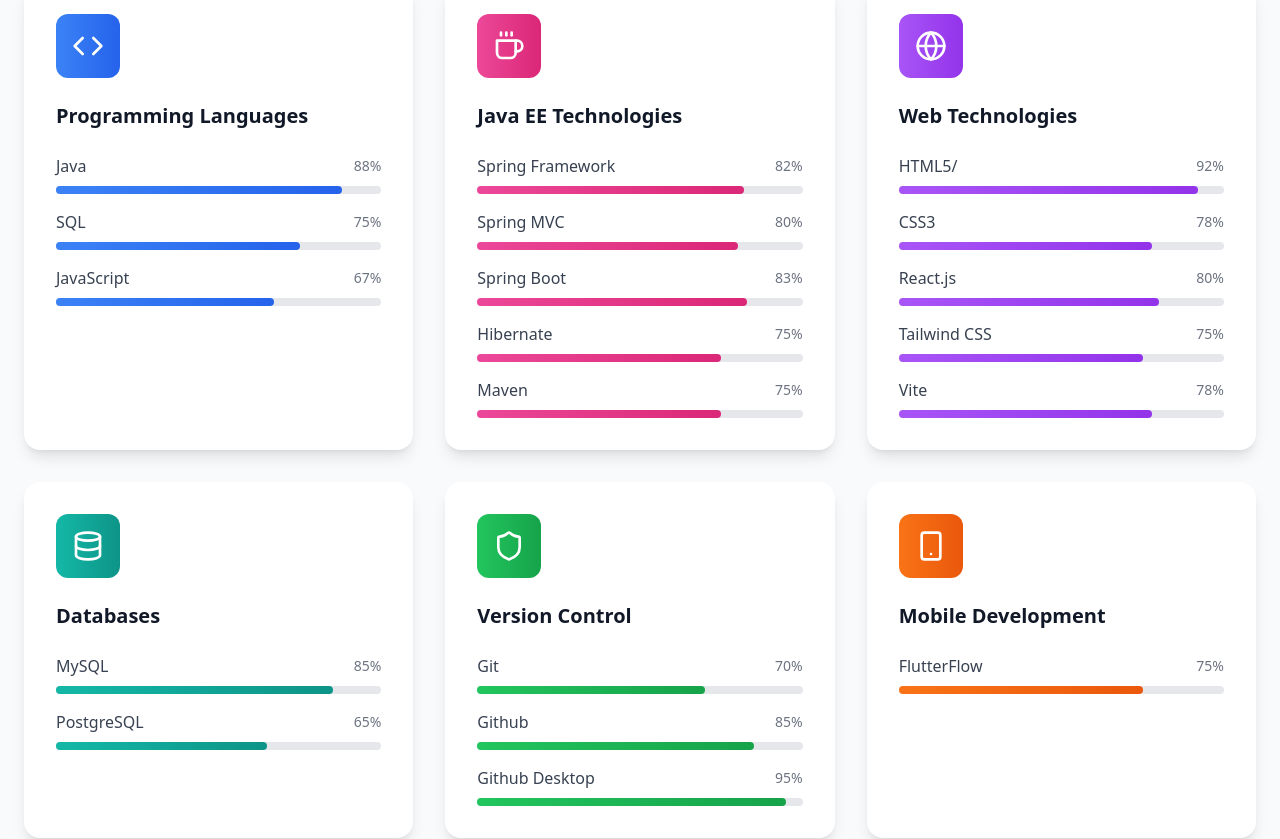
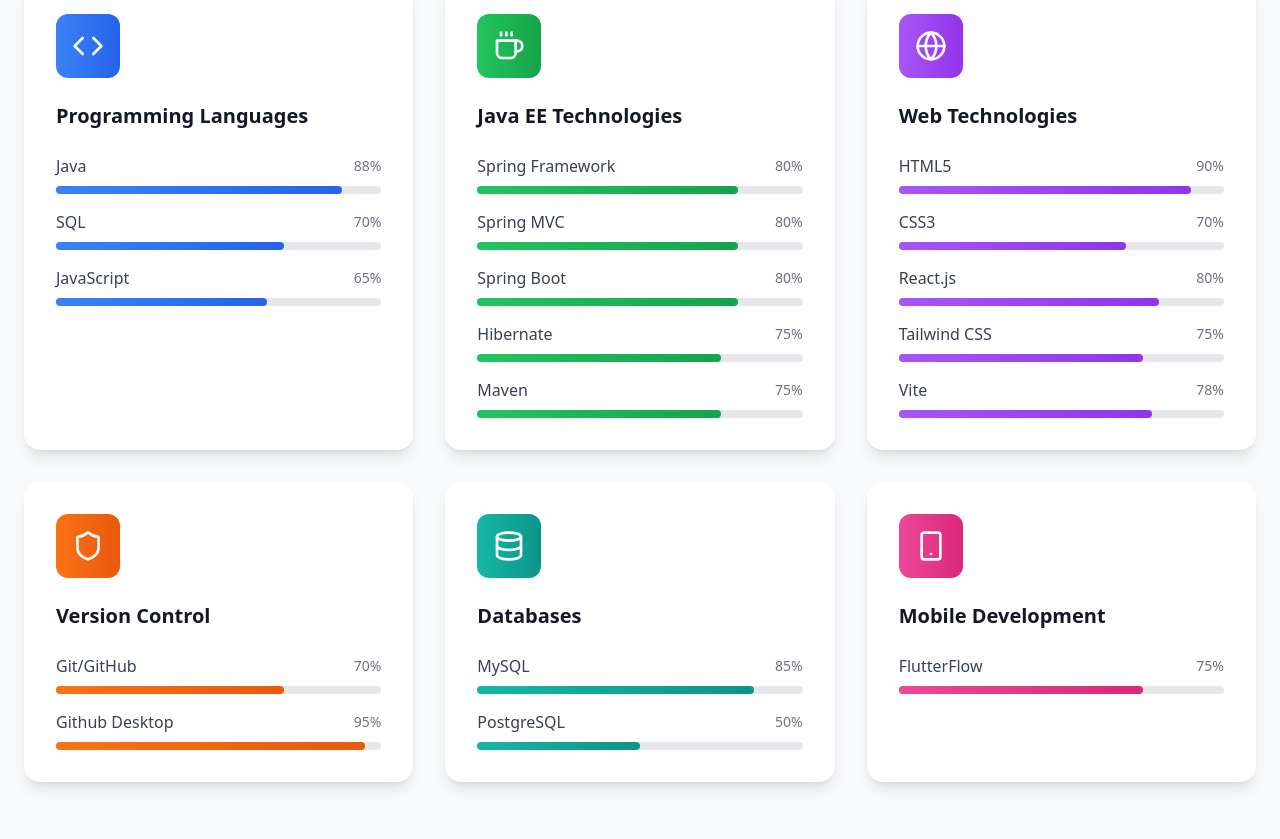
Before and after one commit to jaspal-s-rajput/Portfolio_Web_Application, a React (Vite) app: page / in a window 1280 px wide. Shown: the part 2127-2966 px from the top of the page. Built offline with nearby package versions, Linux system fonts and the light colour scheme.

Commit message:
Update Skills.tsx

```diff
--- a/src/components/Skills.tsx
+++ b/src/components/Skills.tsx
@@ -9,18 +9,18 @@
       color: "from-blue-500 to-blue-600",
       skills: [
         { name: "Java", level: 88 },
-        { name: "SQL", level: 75 },
-        { name: "JavaScript", level: 67 }
+        { name: "SQL", level: 70 },
+        { name: "JavaScript", level: 65 }
       ]
     },
     {
       icon: <Coffee className="w-8 h-8" />,
       title: "Java EE Technologies",
-      color: "from-pink-500 to-pink-600",
+      color: "from-green-500 to-green-600",
       skills: [
-        { name: "Spring Framework", level: 82 },
+        { name: "Spring Framework", level: 80 },
         { name: "Spring MVC", level: 80 },
-        { name: "Spring Boot", level: 83 },
+        { name: "Spring Boot", level: 80 },
         { name: "Hibernate", level: 75 },
         { name: "Maven", level: 75 }
       ]
@@ -30,11 +30,20 @@
       title: "Web Technologies",
       color: "from-purple-500 to-purple-600",
       skills: [
-        { name: "HTML5/", level: 92 },
-        { name: "CSS3", level: 78 },
+        { name: "HTML5", level: 90 },
+        { name: "CSS3", level: 70 },
         { name: "React.js", level: 80 },
         { name: "Tailwind CSS", level: 75 },
         { name: "Vite", level: 78 },
+      ]
+    },
+    {
+      icon: <Shield className="w-8 h-8" />,
+      title: "Version Control",
+      color: "from-orange-500 to-orange-600",
+      skills: [
+        { name: "Git/GitHub", level: 70 },
+        { name: "Github Desktop", level: 95 },
       ]
     },
     {
@@ -43,23 +52,13 @@
       color: "from-teal-500 to-teal-600",
       skills: [
         { name: "MySQL", level: 85 },
-        { name: "PostgreSQL", level: 65 }
-      ]
-    },
-    {
-      icon: <Shield className="w-8 h-8" />,
-      title: "Version Control",
-      color: "from-green-500 to-green-600",
-      skills: [
-        { name: "Git", level: 70 },
-        { name: "Github", level: 85 },
-        { name: "Github Desktop", level: 95 },
+        { name: "PostgreSQL", level: 50 }
       ]
     },
     {
       icon: <Smartphone className="w-8 h-8" />,
       title: "Mobile Development",
-      color: "from-orange-500 to-orange-600",
+      color: "from-pink-500 to-pink-600",
       skills: [
         { name: "FlutterFlow", level: 75 }
       ]
```
